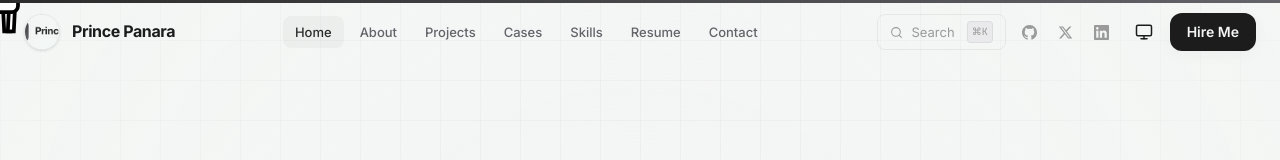
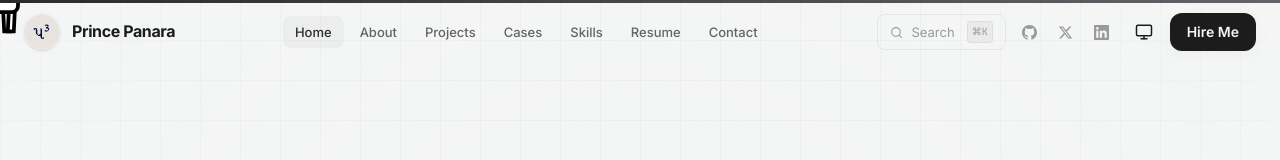
Before and after one commit to PrincePanara/portfolio-website, a Next.js app: page / in a window 1280 px wide. Shown: the top 160 px of the page. Built offline with nearby package versions, Linux system fonts and the light colour scheme.

Commit message:
style: revert navbar logo back to avatar.png

```diff
--- a/components/layout/Navbar.tsx
+++ b/components/layout/Navbar.tsx
@@ -82,7 +82,7 @@ export function Navbar() {
               transition={{ type: "spring", stiffness: 400 }}
             >
               <NextImage
-                src="/logo.png"
+                src="/avatar.png"
                 alt="Prince Panara Logo"
                 fill
                 className="object-cover"
```
